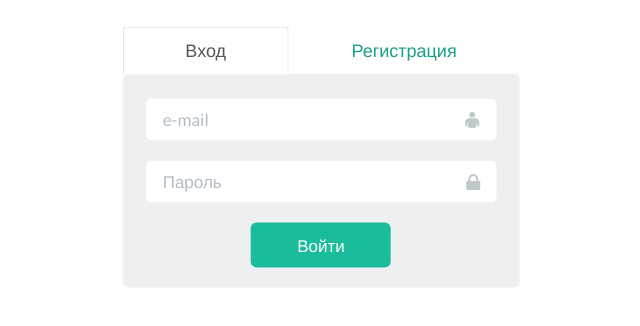
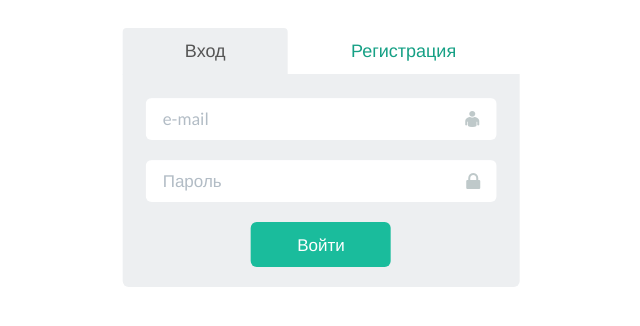
Before and after one commit to git-ff/mycounts, a plain HTML site: page index.html in a window 1280 px wide. Shown: the part 336-662 px from the top of the page, without its empty margins (319-959 px from the left). Drawn offline with Linux system fonts and the light colour scheme.

Commit message:
Updated style.css for index.html (tabs borders/bgc) and .panel-heading to gray
Issues index.html:
1. On some display widths (lg) active "register" tab makes 1px shift to
left.
2. On some display widths tabs disconnect from panel-body for 1px.
.login-form {margin-top: -1px;} used to fix.

```diff
--- a/assets/css/style.css
+++ b/assets/css/style.css
@@ -10,7 +10,24 @@
   border-bottom: 0;
 }
 
+.nav-tabs.nav-justified>li>a {
+  border-bottom: 1px solid #edeff1;
+  margin-bottom: 0;
+}
 
+.nav-tabs.nav-justified>.active>a,
+.nav-tabs.nav-justified>.active>a:hover,
+.nav-tabs.nav-justified>.active>a:focus {
+  border: none;
+  border-bottom: 1px solid #edeff1;
+  background-color: #edeff1;
+}
+
+
+.login-form {
+  border-radius: 0 0 6px 6px;
+  margin-top: -1px;
+}
 
 a.list-group-item,
 .list-group-item .btn-delete {
@@ -58,6 +75,14 @@ table.low_font_size{
   font-size: 0.8em;
 }
 
+.panel-default>.panel-heading {
+  background-color: #edeff1;
+}
+
+.panel-default>.panel-heading.clearfix {
+  background-color: white;
+}
+
 
 @media(max-width: 767px) {
   h1 {
```
